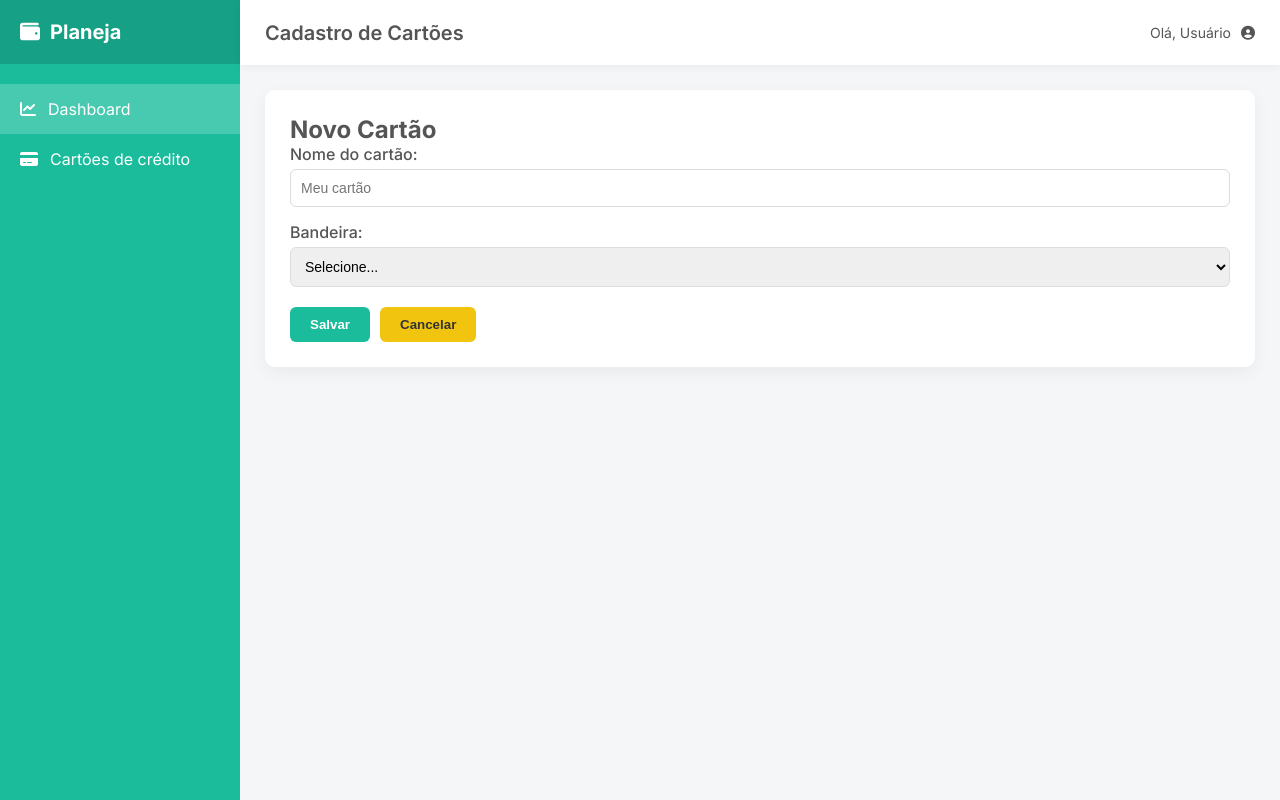
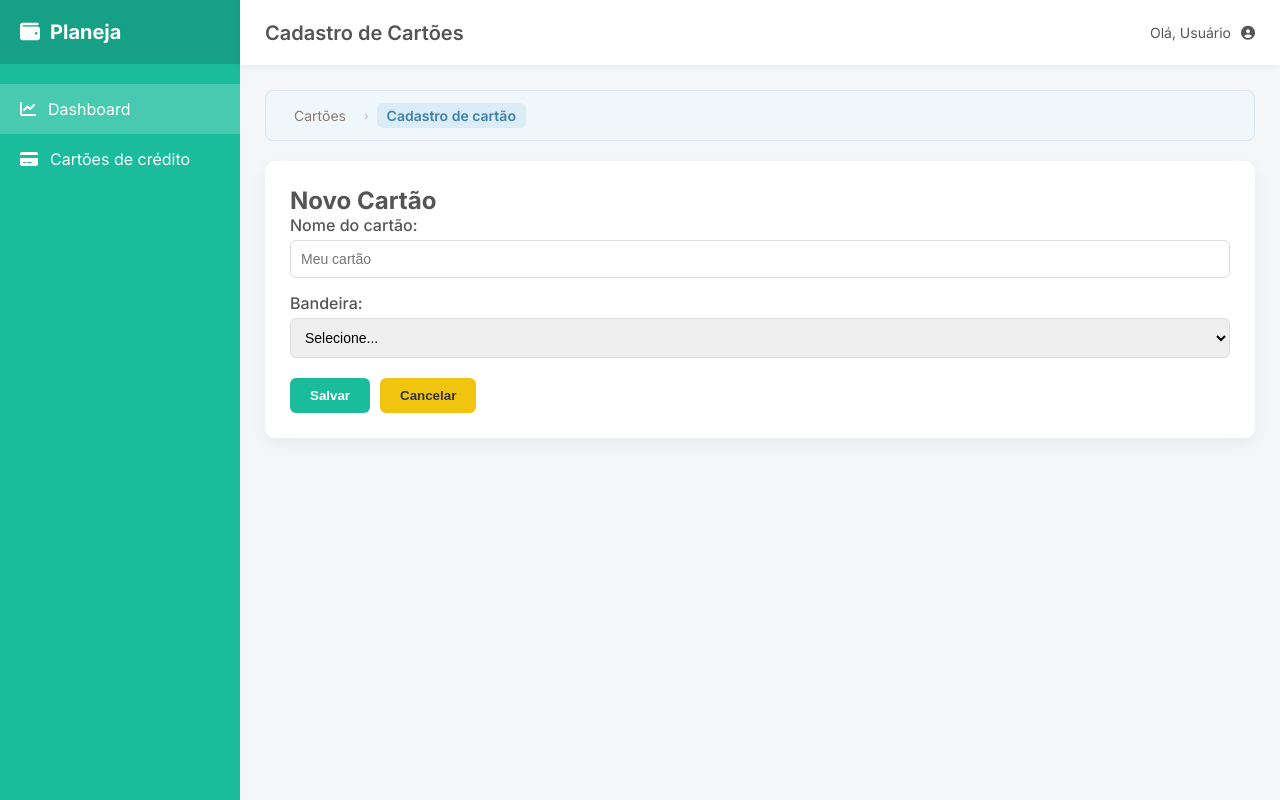
Before and after one commit to klynmax/planning-app, an Angular app: page /registered-cards in a window 1280 px wide. Built offline with nearby package versions, Linux system fonts and the light colour scheme.

Commit message:
adicionando breadcrumb no cadastro/edição de cartão

```diff
--- a/src/app/features/cards/views/card-listing/card-listing.html
+++ b/src/app/features/cards/views/card-listing/card-listing.html
@@ -1,7 +1,5 @@
 <main class="content">
-
   <app-breadcrumb [items]="breadcrumb" theme="sky" separator="›"  />
-
   <div class="card-full">
     <button
     type="button"
--- a/src/app/features/cards/views/registered-cards/registered-cards.html
+++ b/src/app/features/cards/views/registered-cards/registered-cards.html
@@ -1,4 +1,5 @@
 <main class="content">
+  <app-breadcrumb [items]="breadcrumb" theme="sky" separator="›"  />
   <div class="card-full">
     <h2>{{ idCardEdit ? EDIT_CARD : NEW_CARD }}</h2>
 
--- a/src/app/features/cards/views/registered-cards/registered-cards.ts
+++ b/src/app/features/cards/views/registered-cards/registered-cards.ts
@@ -12,6 +12,7 @@ import { ValidationErrorResponse } from '../../../../shared/models/validation/va
 import { CANCEL, SAVE, UPDATE } from '../../../../shared/constants/shared.constants';
 import { BRAND_LIST, BrandProps } from '../../../../shared/constants/shared.selects.constants';
 import { EDIT_CARD, NEW_CARD, THE_CARD_NAME_IS_REQUIRED, THE_CARD_NETWORK_IS_MANDATORY } from '../../constants/cards.constants';
+import { Breadcrumb, BreadcrumbItem } from '../../../../shared/components/breadcrumb/breadcrumb';
 
 @Component({
   selector: 'app-registered-cards',
@@ -19,6 +20,7 @@ import { EDIT_CARD, NEW_CARD, THE_CARD_NAME_IS_REQUIRED, THE_CARD_NETWORK_IS_MAN
     CommonModule,
     RouterModule,
     ReactiveFormsModule,
+    Breadcrumb
   ],
   templateUrl: './registered-cards.html',
   styleUrl: './registered-cards.scss',
@@ -40,13 +42,26 @@ export class RegisteredCards implements OnInit {
   readonly THE_CARD_NAME_IS_REQUIRED = THE_CARD_NAME_IS_REQUIRED;
   readonly THE_CARD_NETWORK_IS_MANDATORY = THE_CARD_NETWORK_IS_MANDATORY;
 
+  breadcrumb: BreadcrumbItem[] = [
+    { label: 'Cartões', url: '/cards-listing' },
+    { label: this.idCardEdit ? 'Edição de cartão' : 'Cadastro de cartão' },
+  ];
+
   ngOnInit(): void {
     this.form = new FormGroup<RegisteredCardForms>({
       name: new FormControl('', { nonNullable: true, validators: Validators.required }),
       brand: new FormControl('', { nonNullable: true, validators: Validators.required }),
     });
     this.loadDataForEditing();
+    this.buildBreadcrumb();
   }
+
+  private buildBreadcrumb(): void {
+  this.breadcrumb = [
+    { label: 'Cartões', url: '/cards-listing' },
+    { label: this.idCardEdit ? 'Edição de cartão' : 'Cadastro de cartão' }
+  ];
+}
 
   loadDataForEditing() {
     this.idCardEdit = this.activeRoute.snapshot.queryParamMap.get('id');
```
